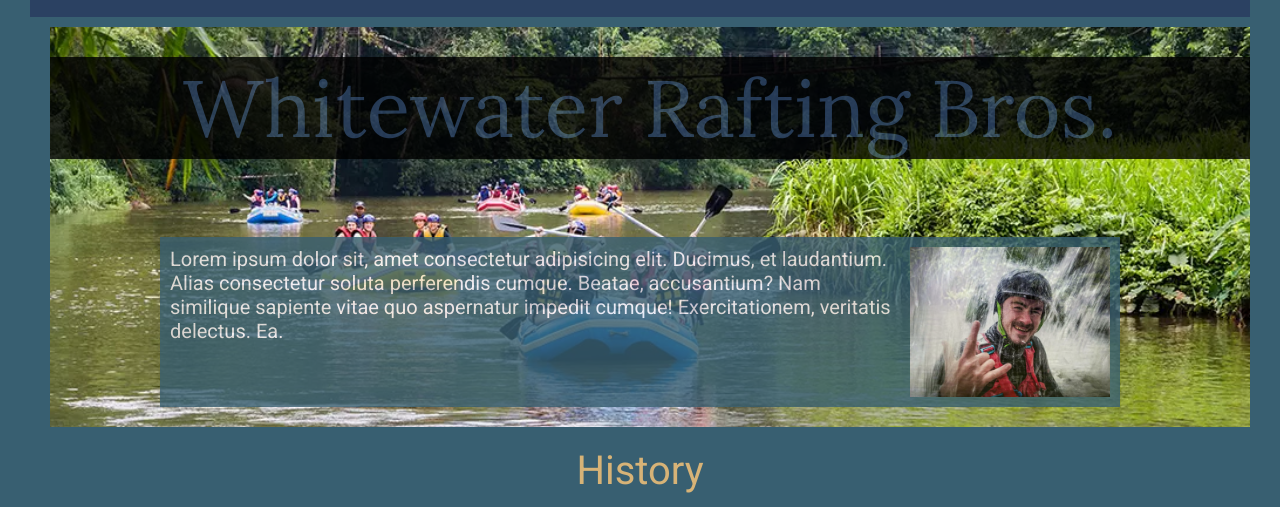
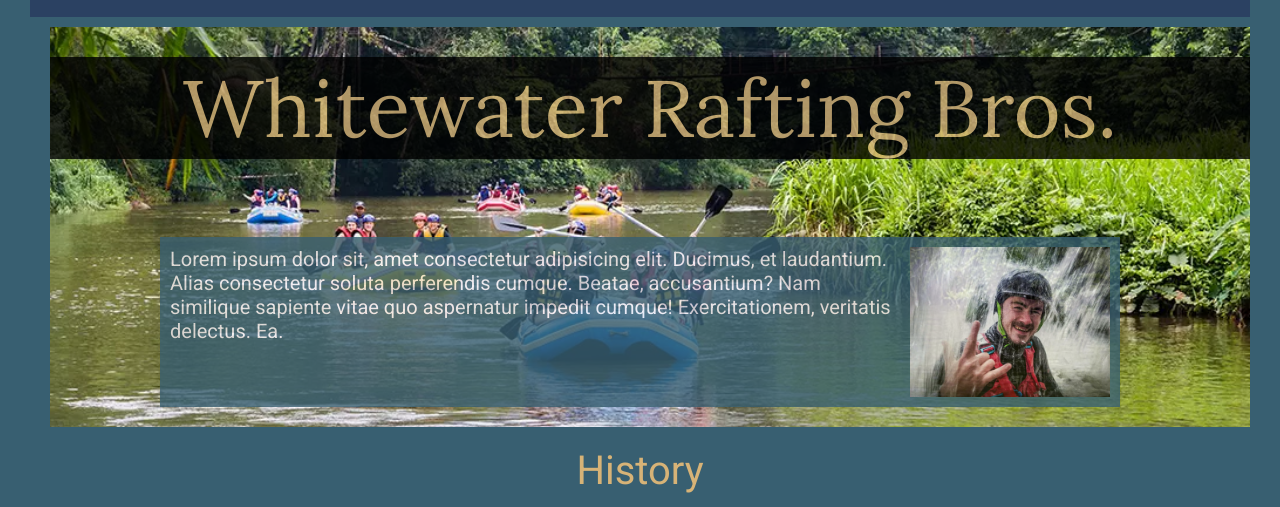
Before and after one commit to javila1996/wdd130, a plain HTML site: page wwr/about.html in a window 1280 px wide. Shown: the part 293-800 px from the top of the page. Drawn offline with Linux system fonts and the light colour scheme.

Commit message:
text color update

```diff
--- a/wwr/styles/rafting.css
+++ b/wwr/styles/rafting.css
@@ -15,7 +15,7 @@ div.hero {
 }
 
 h1 {
-    color: var(--primary-color);
+    color: var(--accent-color-2);
     padding: 0px;
     text-align: center;
     font-size: 80px;
```
